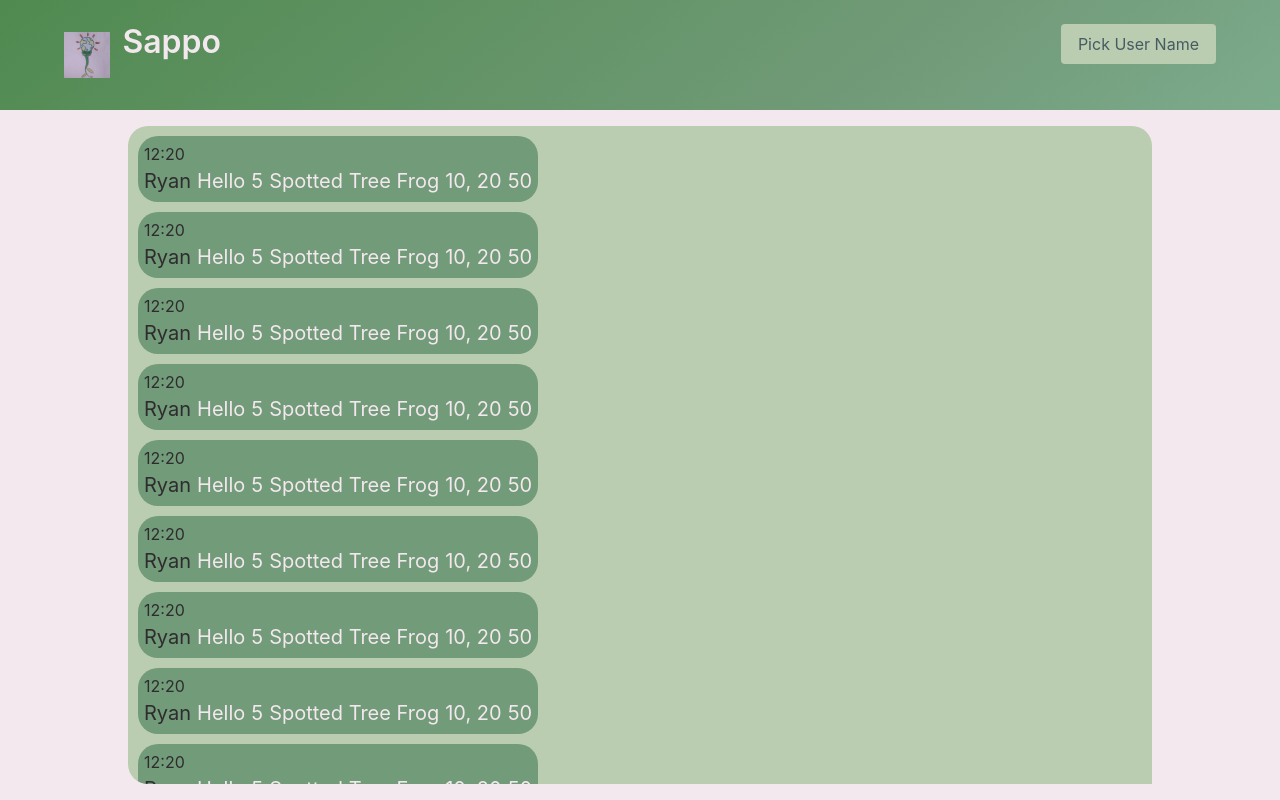
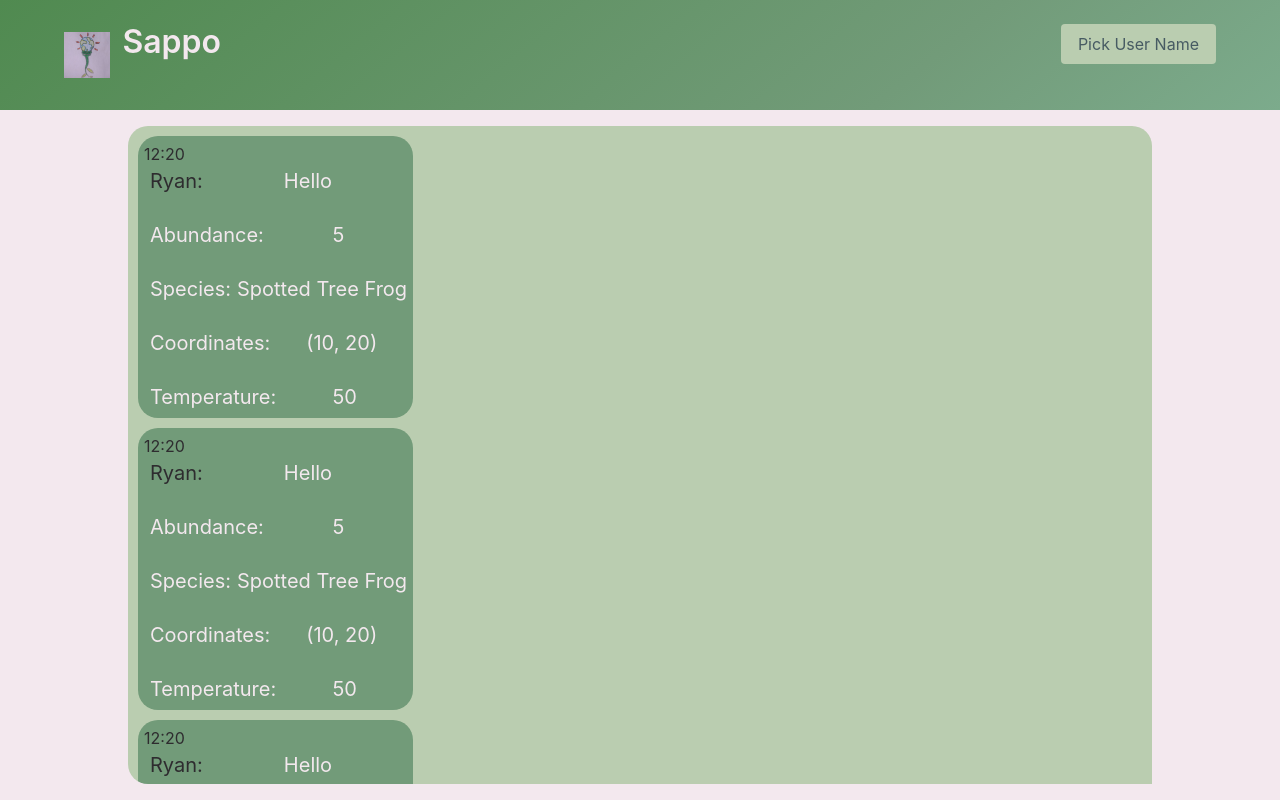
Before and after one commit to RyanChristian4427/sappo, a React (Create React App) app in the folder react-client/: page /chat in a window 1280 px wide. Built offline with nearby package versions, Linux system fonts and the light colour scheme.

Commit message:
Updated styling on chat message

```diff
--- a/react-client/src/components/ChatMessage/ChatMessage.scss
+++ b/react-client/src/components/ChatMessage/ChatMessage.scss
@@ -10,9 +10,11 @@
     padding: 6px;
   }
 
-  h2 {
-    color: $theme-isabelline;
+  h1, h2 {
     margin-left: 6px;
   }
 
+  h2 {
+    color: $theme-isabelline;
+  }
 }
--- a/react-client/src/components/ChatMessage/index.tsx
+++ b/react-client/src/components/ChatMessage/index.tsx
@@ -32,7 +32,7 @@ export default class ChatMessage extends React.Component<MessageProps, {}> {
         return sixMonthsAgo > emailDate && today.getFullYear() !== emailDate.getFullYear()
             ? months[emailDate.getMonth()] + ' ' + emailDate.getUTCDate() + ' ' + emailDate.getFullYear()
             : today.getTime() - emailDate.getTime() < dayInMillis
-                ? this.twentyFourHourToTwelve(emailDate.getHours()) + ':' + emailDate.getMinutes()
+                ? this.twentyFourHourToTwelve(emailDate.getHours()) + ':' + (emailDate.getMinutes()).toString().padStart(2, '0')
                 : months[emailDate.getMonth()] + ' ' + emailDate.getUTCDate();
     }
 
@@ -49,11 +49,33 @@ export default class ChatMessage extends React.Component<MessageProps, {}> {
                 <div className="container">
                     <h6>{this.displayTimeStamp(date)}</h6>
                     <div className="level">
-                        <h1 className="level-item is-size-5">{this.props.username}</h1>
+                        <div className="level-right">
+                            <h1 className="level-item is-size-5">{this.props.username}: </h1>
+                        </div>
                         <h2 className="level-item is-size-5">{this.props.message}</h2>
+                    </div>
+                    <div className="level">
+                        <div className="level-right">
+                            <h2 className="level-item is-size-5">Abundance: </h2>
+                        </div>
                         <h2 className="level-item is-size-5">{this.props.abundance}</h2>
+                    </div>
+                    <div className="level">
+                        <div className="level-right">
+                            <h2 className="level-item is-size-5">Species: </h2>
+                        </div>
                         <h2 className="level-item is-size-5">{this.props.species}</h2>
-                        <h2 className="level-item is-size-5">{this.props.coordinates}</h2>
+                    </div>
+                    <div className="level">
+                        <div className="level-right">
+                            <h2 className="level-item is-size-5">Coordinates: </h2>
+                        </div>
+                        <h2 className="level-item is-size-5">({this.props.coordinates})</h2>
+                    </div>
+                    <div className="level">
+                        <div className="level-right">
+                            <h2 className="level-item is-size-5">Temperature: </h2>
+                        </div>
                         <h2 className="level-item is-size-5">{this.props.temperature}</h2>
                     </div>
                 </div>
```
Also changed, not shown: 2 other files (tests, documents, lock files or other folders).
